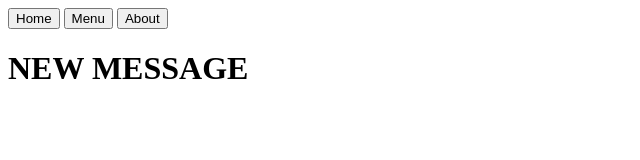
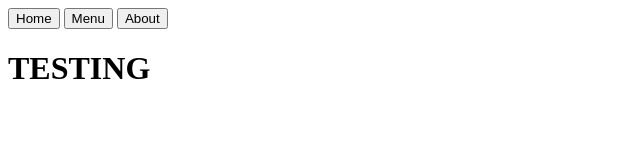
Before and after one commit to Alien2080/restaurant-page, a website built with webpack: page dist/index.html in a window 1280 px wide. Shown: the whole page, without its empty margins (0-640 px from the left). Built offline with nearby package versions, Linux system fonts and the light colour scheme.

Commit message:
update github page with latest build

```diff
--- a/dist/index.html
+++ b/dist/index.html
@@ -1 +1 @@
-<!doctype html><html lang="en"><head><meta charset="UTF-8"><meta name="viewport" content="width=device-width,initial-scale=1"><title>Restaurant Page</title><script src="./index.js"></script><link rel="icon" href="favicon.ico"></head><body><header><nav><button id="home_button">Home</button> <button id="menu_button">Menu</button> <button id="about_button">About</button></nav></header><div id="content"><h1>NEW MESSAGE</h1></div><script defer="defer" src="index.js"></script></body></html>
+<!doctype html><html lang="en"><head><meta charset="UTF-8"><meta name="viewport" content="width=device-width,initial-scale=1"><title>Restaurant Page</title><script src="./index.js"></script><link rel="icon" href="favicon.ico"></head><body><header><nav><button id="home_button">Home</button> <button id="menu_button">Menu</button> <button id="about_button">About</button></nav></header><div id="content"><h1>TESTING</h1></div><script defer="defer" src="index.js"></script></body></html>
```
